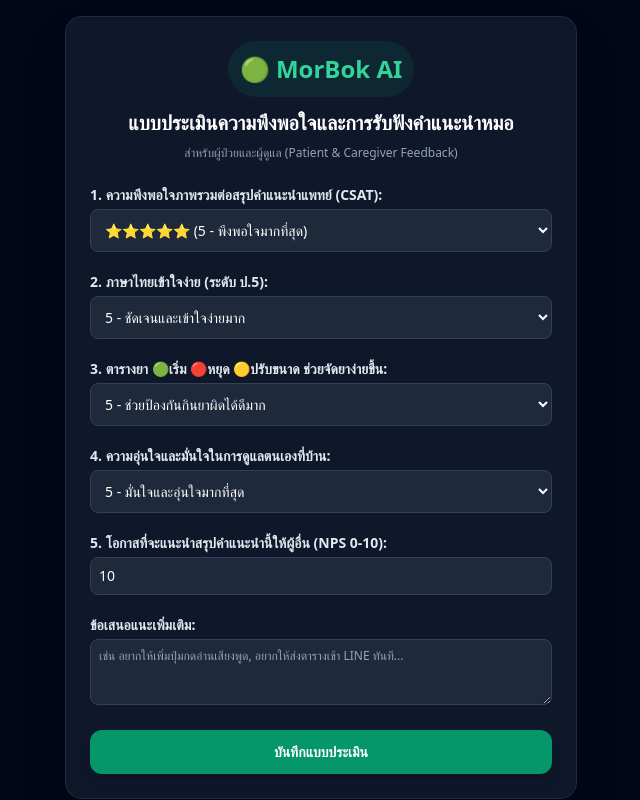
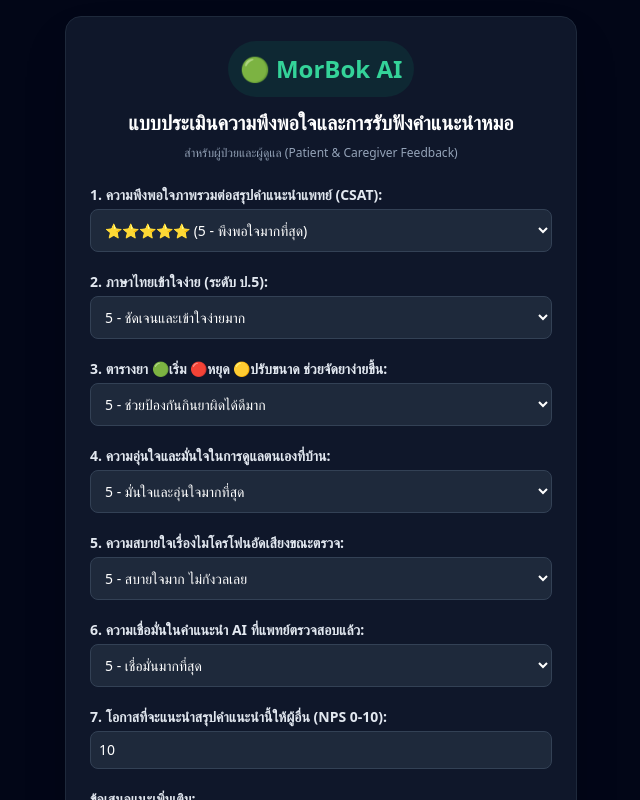
Before and after one commit to bossktt/MorBokAI-Ambient_patient_advice, a Next.js app in the folder frontend/: page /patient/survey in a window 1280 px wide. Shown: the top 800 px of the page, without its empty margins (319-959 px from the left). Built offline with nearby package versions, Linux system fonts and the light colour scheme; no server answers.

Commit message:
feat: implement 3-pronged feedback collection channels

```diff
--- a/frontend/src/app/doctor/encounter/[id]/pdf/page.tsx
+++ b/frontend/src/app/doctor/encounter/[id]/pdf/page.tsx
@@ -208,6 +208,24 @@
   const [submitted, setSubmitted] = useState(false);
   const [submitting, setSubmitting] = useState(false);
 
+  // Background telemetry: auto-read from localStorage (set by Screen 4)
+  const [timeToSignOff, setTimeToSignOff] = useState<number | null>(null);
+  const [editCount, setEditCount] = useState<number>(0);
+
+  useEffect(() => {
+    if (typeof window !== 'undefined') {
+      const loadedAt = localStorage.getItem(`morbok_telemetry_${encounterId}_screen4_loaded_at`);
+      if (loadedAt) {
+        const elapsed = Math.round((Date.now() - parseInt(loadedAt, 10)) / 1000);
+        setTimeToSignOff(elapsed > 0 ? elapsed : null);
+      }
+      const edits = localStorage.getItem(`morbok_telemetry_${encounterId}_edit_count`);
+      if (edits) {
+        setEditCount(parseInt(edits, 10) || 0);
+      }
+    }
+  }, [encounterId]);
+
   const handleSubmit = async (e: React.FormEvent) => {
     e.preventDefault();
     setSubmitting(true);
@@ -220,6 +238,8 @@
       workload_reduction_satisfaction: Number(workloadReduction),
       clinical_accuracy_rating: Number(clinicalAccuracy),
       doctor_nps_score: Number(nps),
+      time_to_sign_off_sec: timeToSignOff,
+      manual_edit_count: editCount,
       comments: comments
     };
 
--- a/frontend/src/app/doctor/encounter/[id]/review/page.tsx
+++ b/frontend/src/app/doctor/encounter/[id]/review/page.tsx
@@ -55,6 +55,10 @@
   // Read recorded transcript & Doctor Info, then process through Clinical LLM Adapter
   useEffect(() => {
     if (typeof window !== 'undefined') {
+      // Telemetry: Record Screen 4 load timestamp for time-to-sign-off calculation
+      localStorage.setItem(`morbok_telemetry_${encounterId}_screen4_loaded_at`, String(Date.now()));
+      localStorage.setItem(`morbok_telemetry_${encounterId}_edit_count`, '0');
+
       let docInfoObj = { first_name: 'วินัย', surname: 'ให้คำแนะนำ', license_no: 'ว.12345' };
       const savedDoc = localStorage.getItem('morbok_doctor_info');
       if (savedDoc) {
@@ -99,6 +103,9 @@
               if (data.stopMeds) setStopMeds(data.stopMeds);
               if (data.changeMeds) setChangeMeds(data.changeMeds);
               if (data.followUpDate) setFollowUpDate(data.followUpDate);
+
+              // Telemetry: Store original AI draft for edit diff tracking
+              localStorage.setItem(`morbok_telemetry_${encounterId}_original_draft`, JSON.stringify(data));
             }
           })
           .catch((err) => {
@@ -141,6 +148,14 @@
     setChangeMeds((prev) => prev.filter((_, i) => i !== index));
   };
 
+  // Telemetry: Increment edit counter whenever doctor modifies a field
+  const incrementEditCount = () => {
+    if (typeof window !== 'undefined') {
+      const current = parseInt(localStorage.getItem(`morbok_telemetry_${encounterId}_edit_count`) || '0', 10);
+      localStorage.setItem(`morbok_telemetry_${encounterId}_edit_count`, String(current + 1));
+    }
+  };
+
   // Export note to PDF & proceed to Screen 5
   const handleExportPDF = async () => {
     if (!diagnosis || !diagnosis.trim()) {
@@ -179,6 +194,11 @@
       });
       const data = await res.json();
       const pdfId = data.pdf_id || `PDF_${Math.floor(100000 + Math.random() * 900000)}`;
+
+      // Telemetry: Save edit count and final draft for Screen 5 analysis
+      const editCount = parseInt(localStorage.getItem(`morbok_telemetry_${encounterId}_edit_count`) || '0', 10);
+      localStorage.setItem(`morbok_telemetry_${encounterId}_edit_count`, String(editCount));
+      localStorage.setItem(`morbok_telemetry_${encounterId}_final_draft`, JSON.stringify(summaryData));
 
       router.push(`/doctor/encounter/${encounterId}/pdf?pdf_id=${pdfId}`);
     } catch (e) {
@@ -277,6 +297,7 @@
               value={diagnosis}
               onChange={(e) => {
                 setDiagnosis(e.target.value);
+                incrementEditCount();
                 if (e.target.value.trim()) {
                   setDiagnosisError(false);
                   setErrorMsg('');
@@ -491,7 +512,10 @@
             <input
               type="text"
               value={followUpDate}
-              onChange={(e) => setFollowUpDate(e.target.value)}
+              onChange={(e) => {
+                setFollowUpDate(e.target.value);
+                incrementEditCount();
+              }}
               className="w-full bg-[#F0F3FF] border border-[#C3C6D1] rounded-xl px-3 py-2 text-xs text-[#111C2C] focus:ring-1 focus:ring-[#006D33] font-bold"
             />
           </div>
--- a/frontend/src/app/patient/survey/page.tsx
+++ b/frontend/src/app/patient/survey/page.tsx
@@ -1,11 +1,14 @@
 'use client';
 
 import React, { useState } from 'react';
-import Link from 'next/link';
+import { useSearchParams } from 'next/navigation';
+import { API_BASE } from '@/lib/api';
 
 export default function PatientSurveyPage() {
   const [submitted, setSubmitted] = useState(false);
   const [loading, setLoading] = useState(false);
+  const searchParams = useSearchParams();
+  const encounterId = searchParams.get('encounter_id') || 'N/A';
 
   // Form State
   const [csat, setCsat] = useState(5);
@@ -17,6 +20,8 @@
   const [medRecall, setMedRecall] = useState(100);
   const [npsScore, setNpsScore] = useState(10);
   const [comments, setComments] = useState('');
+  const [ambientComfort, setAmbientComfort] = useState(5);
+  const [trustRating, setTrustRating] = useState(5);
 
   const handleSubmit = async (e: React.FormEvent) => {
     e.preventDefault();
@@ -24,12 +29,15 @@
 
     const payload = {
       role: 'PATIENT',
+      encounter_id: encounterId,
       channel: 'LINE_OA',
       overall_satisfaction_csat: Number(csat),
       language_clarity_satisfaction: Number(languageClarity),
       med_matrix_clarity_satisfaction: Number(medMatrixClarity),
       line_audio_convenience_satisfaction: Number(lineAudioConvenience),
       reassurance_peace_of_mind: Number(reassurance),
+      ambient_mic_comfort_rating: Number(ambientComfort),
+      trust_in_ai_rating: Number(trustRating),
       patient_nps_score: Number(npsScore),
       red_flag_recall_score: Number(redFlagRecall),
       med_instruction_recall_score: Number(medRecall),
@@ -37,7 +45,7 @@
     };
 
     try {
-      const res = await fetch('/api/v1/telemetry/record', {
+      const res = await fetch(`${API_BASE}/api/v1/telemetry/record`, {
         method: 'POST',
         headers: { 'Content-Type': 'application/json' },
         body: JSON.stringify(payload)
@@ -146,9 +154,41 @@
               </select>
             </div>
 
+            {/* Ambient Mic Comfort */}
+            <div className="space-y-1">
+              <label className="font-semibold text-slate-200">5. ความสบายใจเรื่องไมโครโฟนอัดเสียงขณะตรวจ:</label>
+              <select
+                value={ambientComfort}
+                onChange={(e) => setAmbientComfort(Number(e.target.value))}
+                className="w-full bg-slate-800 border border-slate-700 rounded-lg p-2.5 text-white"
+              >
+                <option value={5}>5 - สบายใจมาก ไม่กังวลเลย</option>
+                <option value={4}>4 - สบายใจ</option>
+                <option value={3}>3 - ปานกลาง</option>
+                <option value={2}>2 - ค่อนข้างกังวล</option>
+                <option value={1}>1 - กังวลมาก ไม่อยากให้อัด</option>
+              </select>
+            </div>
+
+            {/* Trust in Doctor-Signed AI */}
+            <div className="space-y-1">
+              <label className="font-semibold text-slate-200">6. ความเชื่อมั่นในคำแนะนำ AI ที่แพทย์ตรวจสอบแล้ว:</label>
+              <select
+                value={trustRating}
+                onChange={(e) => setTrustRating(Number(e.target.value))}
+                className="w-full bg-slate-800 border border-slate-700 rounded-lg p-2.5 text-white"
+              >
+                <option value={5}>5 - เชื่อมั่นมากที่สุด</option>
+                <option value={4}>4 - เชื่อมั่น</option>
+                <option value={3}>3 - ปานกลาง</option>
+                <option value={2}>2 - ยังไม่แน่ใจ</option>
+                <option value={1}>1 - ไม่เชื่อมั่น</option>
+              </select>
+            </div>
+
             {/* NPS */}
             <div className="space-y-1">
-              <label className="font-semibold text-slate-200">5. โอกาสที่จะแนะนำสรุปคำแนะนำนี้ให้ผู้อื่น (NPS 0-10):</label>
+              <label className="font-semibold text-slate-200">7. โอกาสที่จะแนะนำสรุปคำแนะนำนี้ให้ผู้อื่น (NPS 0-10):</label>
               <input
                 type="number"
                 min="0"
```
Also changed, not shown: 2 other files (tests, documents, lock files or other folders).
